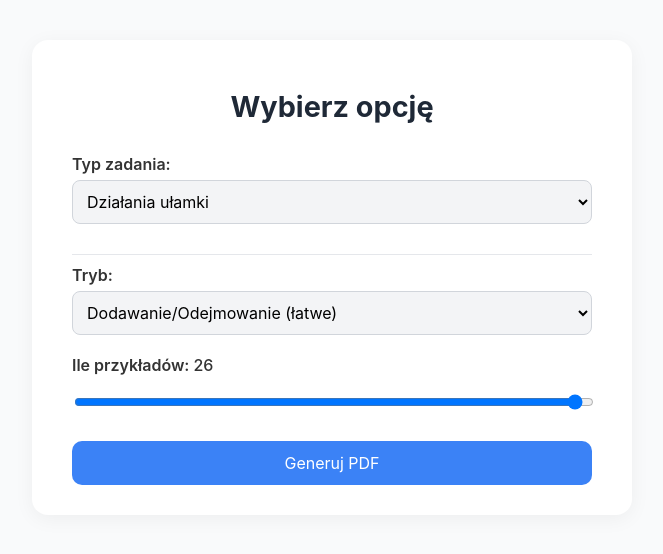
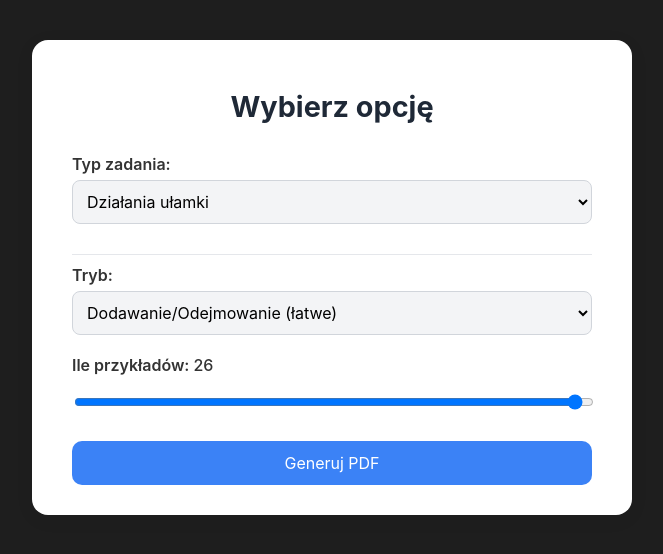
Before and after one commit to Michal-Balcerak/generator, a Flask app: page / in a window 1280 px wide. Shown: the top 554 px of the page, without its empty margins (308-971 px from the left). Run offline with Flask 2, Linux system fonts and the light colour scheme.

Commit message:
zmiana koloru tła

```diff
--- a/templates/index.html
+++ b/templates/index.html
@@ -10,7 +10,7 @@
         }
 
         body {
-            background-color: #f9fafb;
+            background-color: #1e1e1e;
             color: #333;
             margin: 0;
             padding: 40px 20px;
```
